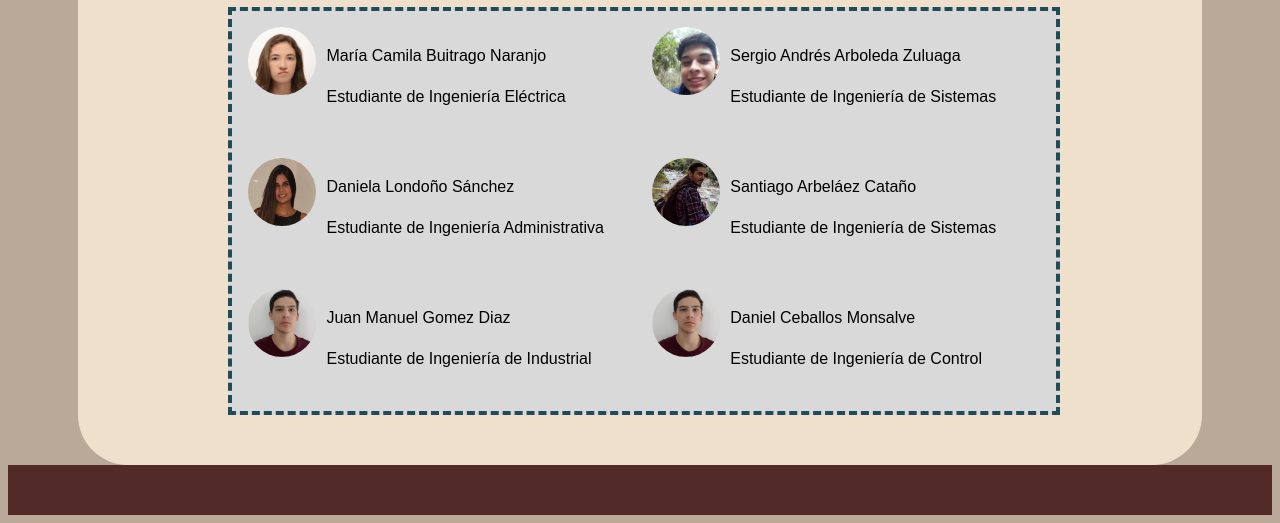
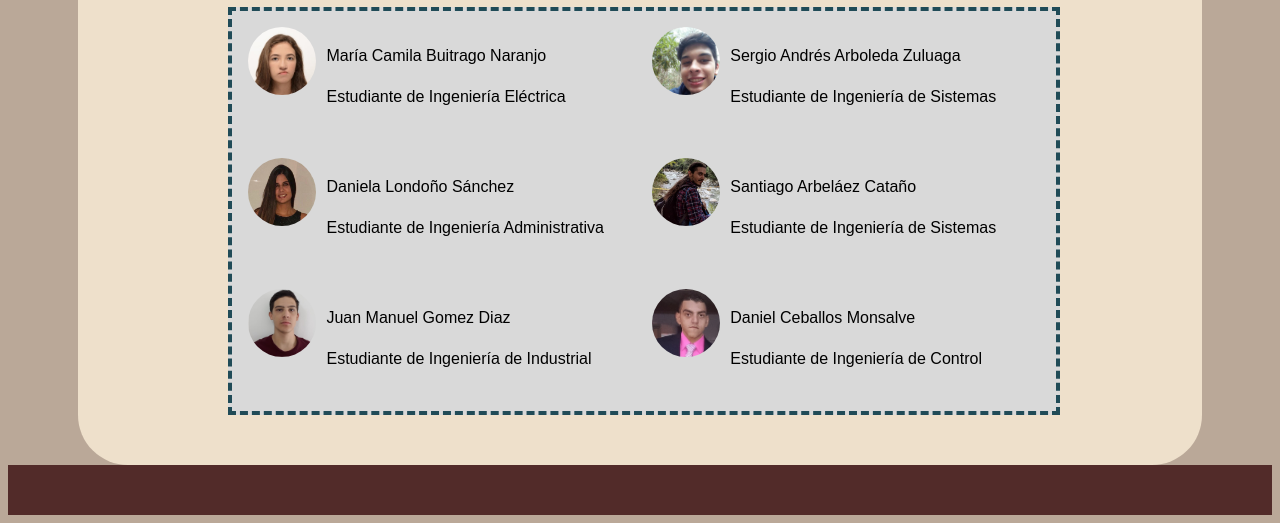
Before and after one commit to saarboledaz/Cervecao, a plain HTML site: page index.html in a window 1280 px wide. Shown: the part 765-1288 px from the top of the page. Drawn offline with nearby package versions, Linux system fonts and the light colour scheme; no server answers; files whose address does not match are found by name.

Commit message:
Se añadió la foto de Daniel.

```diff
--- a/index.html
+++ b/index.html
@@ -84,7 +84,7 @@
             </div>
             <div class="contact">
                 <div class="pp">
-                    <img src="content/juanma.jpg" />
+                    <img src="content/daniel.jpg" />
                 </div>
                 <div class="info">
                     <p>Daniel Ceballos Monsalve</p>
```
Also changed, not shown: content/daniel.jpg (added).
